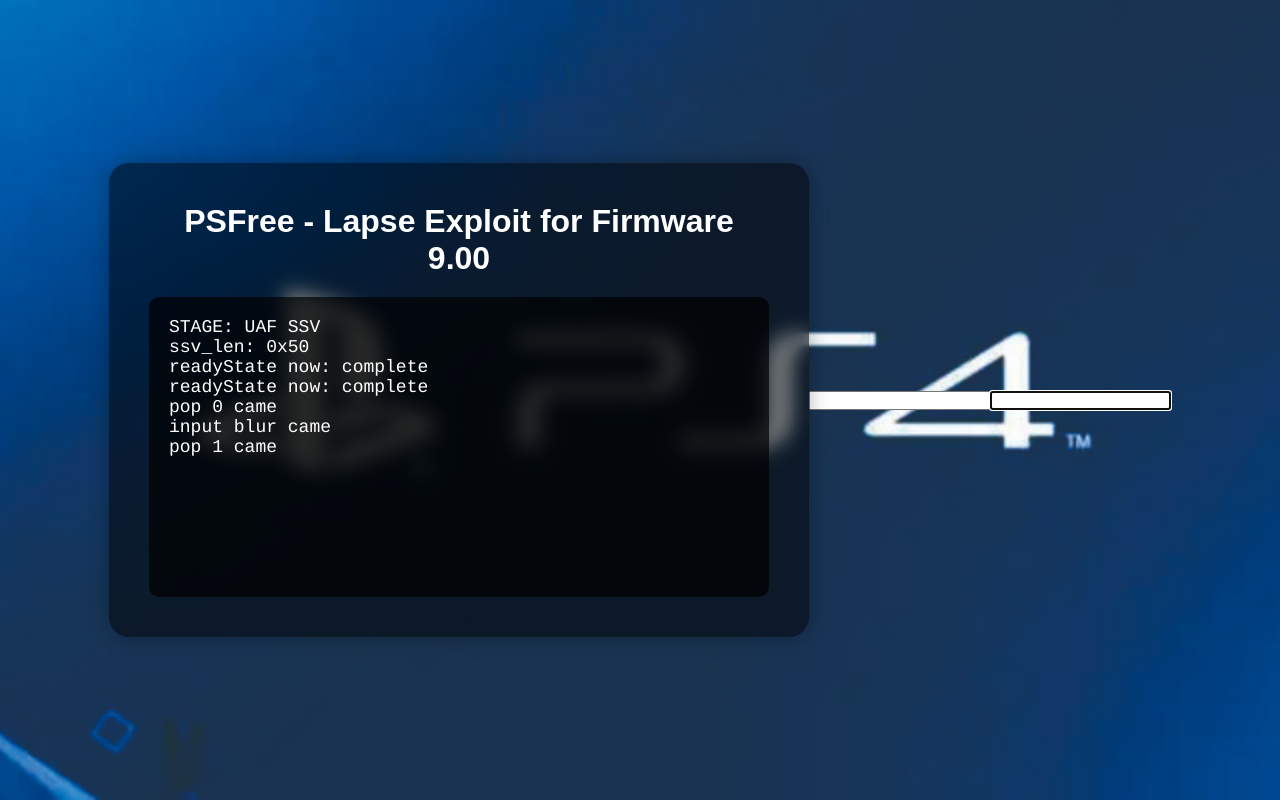
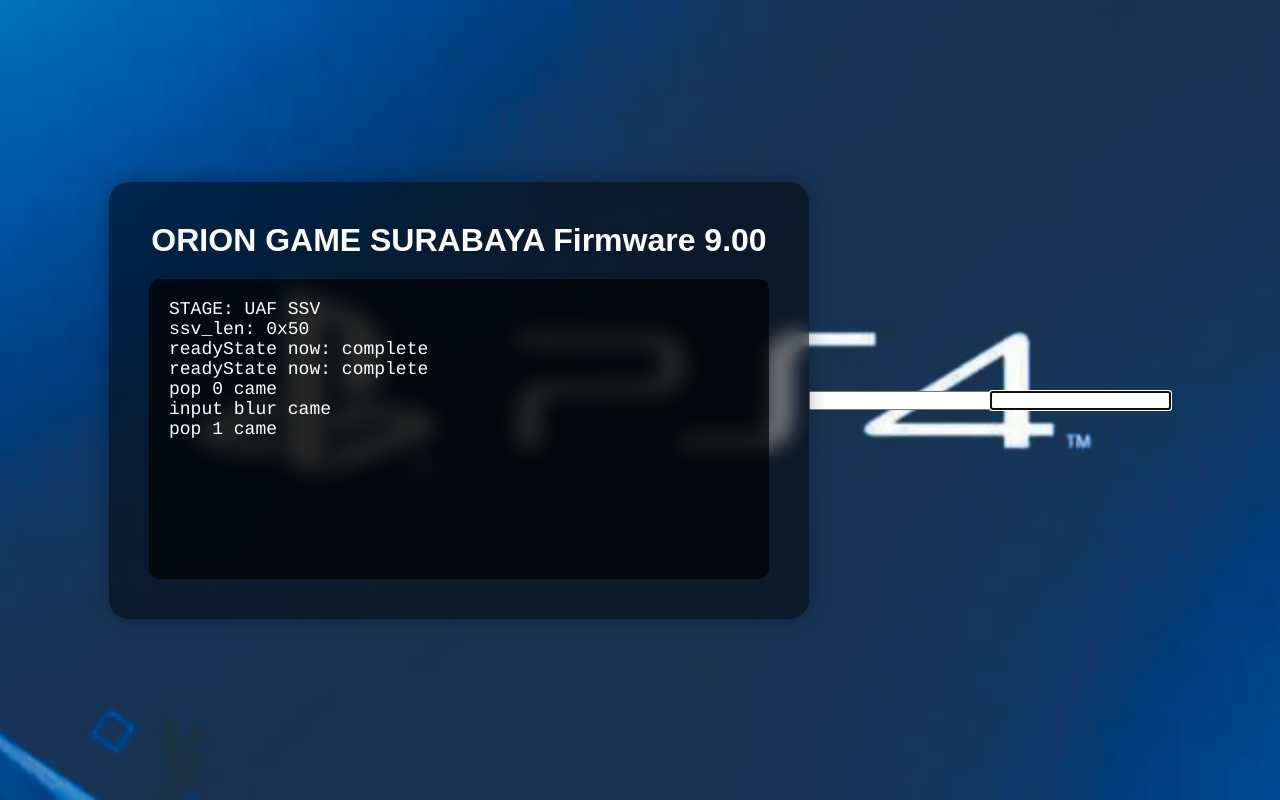
Before and after one commit to oriongame80/oriongame80.github.io, a plain HTML site: page index.html in a window 1280 px wide. Drawn offline with Linux system fonts and the light colour scheme; no server answers.

Commit message:
Update index.html

```diff
--- a/index.html
+++ b/index.html
@@ -85,7 +85,7 @@
   </script>
 
   <div class="card">
-    <h1>PSFree - Lapse Exploit for Firmware 9.00</h1>
+    <h1>ORION GAME SURABAYA Firmware 9.00</h1>
     <pre id="console"></pre>
   </div>
 
```
